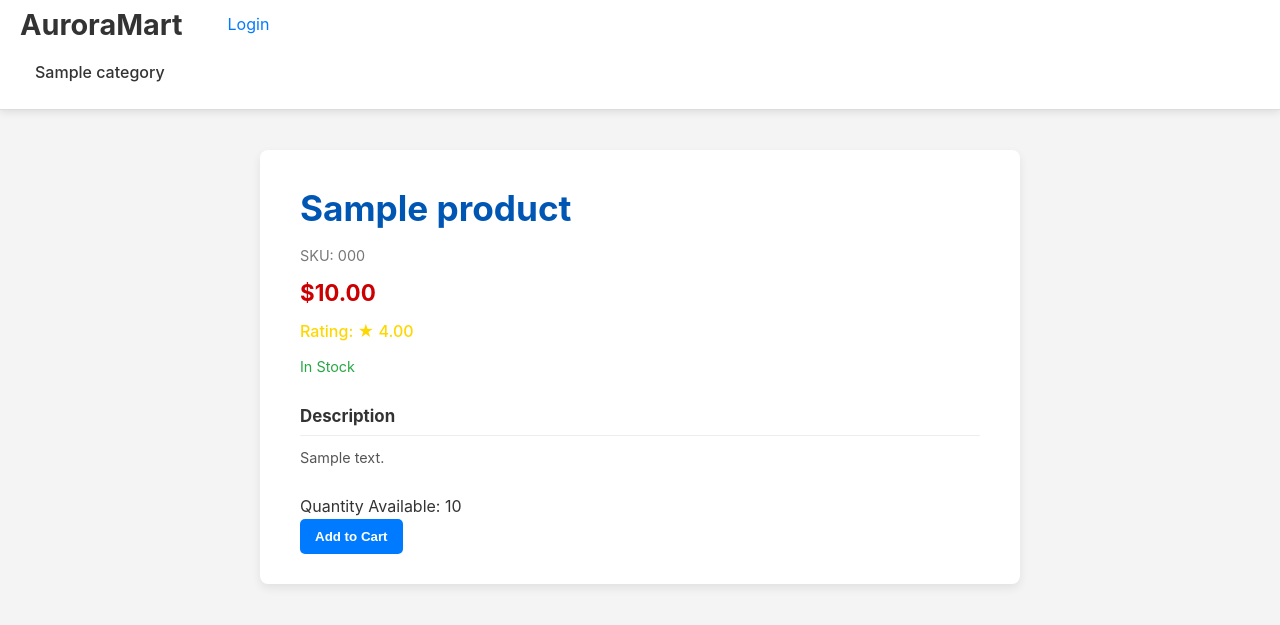
After one commit to benedictngth/AuroraMart, a Django app: page /product/000/ in a window 1280 px wide. The commit adds this page. Shown: the top 625 px of the page. Run offline with Django 5.2, Linux system fonts and the light colour scheme; tables that the repository leaves empty hold one stand-in row (values such as "Sample post").

Commit message:
add individual product_detail page

```diff
--- a/auroramartproj/import_csv_data.py
+++ b/auroramartproj/import_csv_data.py
@@ -10,7 +10,7 @@ django.setup()
 from onlinestore.models import Product, Category, Subcategory
 
 # --- Configuration ---
-CSV_FILE_PATH = '/Users/zeevierrrr/Downloads/IS2108 - AY2526S1 - Pair Project/data/b2c_products_500.csv'
+CSV_FILE_PATH = './b2c_products_500.csv'
 
 def load_raw_data(file_path):
     """Loads CSV data into a list of dictionaries using the built-in csv module."""
--- a/auroramartproj/onlinestore/context_processors.py
+++ b/auroramartproj/onlinestore/context_processors.py
@@ -11,5 +11,4 @@ def nav_bar_data(request):
             'subcategories': Subcategory.objects.filter(category=category).order_by('subcategory_name')
         }
         menu_data.append(menu_item)
-
     return {'MENU_DATA': menu_data}
--- a/auroramartproj/onlinestore/static/onlinestore/css/style.css
+++ b/auroramartproj/onlinestore/static/onlinestore/css/style.css
@@ -58,6 +58,19 @@ header {
 .logo a {
     color: var(--text-color);
 }
+
+.header-left {
+    display: flex;
+    align-items: center;
+}
+
+.header-actions {
+    display: flex;
+    align-items: center;
+    margin-left: 25px; /* Add space between logo and login button */
+}
+
+
 
 #main-nav-menu {
     display: flex;
@@ -309,6 +322,43 @@ header {
     background-color: var(--secondary-color);
 }
 
+
+/* Product Detail Page Styles */
+.product-detail-content {
+    max-width: 800px;
+    margin: 40px auto;
+    padding: 0 var(--page-padding-x);
+}
+
+.product-detail-card {
+    background-color: white;
+    padding: 30px 40px;
+    border-radius: 8px;
+    box-shadow: var(--card-shadow);
+}
+
+.product-detail-card .product-name {
+    font-size: 2.2em;
+    color: var(--secondary-color);
+}
+
+.product-detail-card .product-description {
+    margin: 25px 0;
+}
+
+.product-detail-card .product-description h3 {
+    margin-bottom: 10px;
+    color: var(--text-color);
+    border-bottom: 1px solid #eee;
+    padding-bottom: 5px;
+}
+
+.add-to-cart-btn:disabled {
+    background-color: #ccc;
+    cursor: not-allowed;
+}
+
+
 @media (max-width: 768px) {
     .nav-bar-panel {
         display: none !important;
--- /dev/null
+++ b/auroramartproj/onlinestore/templates/onlinestore/_navBar.html
@@ -0,0 +1,38 @@
+{% load static %}
+<header>
+  <div class="header-left">
+    <div class="logo"><a href="{% url 'landing_page' %}">AuroraMart</a></div>
+    <div class="header-actions">
+      <a href="{% url 'login' %}" class="login-btn">Login</a>
+    </div>
+  </div>
+
+  <nav id="main-nav-menu">
+    {% for item in MENU_DATA %}
+    <div class="category-item">
+      <a href="#" class="nav-category-link">
+        {{ item.category.category_name }}
+      </a>
+      <div class="nav-bar-panel">
+        <div class="view-all-column">
+          <a
+            href="{% url 'product_list' %}?category={{ item.category.id }}"
+            class="view-all-link"
+          >
+            View All {{ item.category.category_name }}
+          </a>
+        </div>
+        <ul class="subcategory-list">
+          {% for subcat in item.subcategories %}
+          <li>
+            <a href="{% url 'product_list' %}?subcategory={{ subcat.id }}">
+              {{ subcat.subcategory_name }}
+            </a>
+          </li>
+          {% endfor %}
+        </ul>
+      </div>
+    </div>
+    {% endfor %}
+  </nav>
+</header>
--- /dev/null
+++ b/auroramartproj/onlinestore/templates/onlinestore/product_detail.html
@@ -0,0 +1,41 @@
+{% load static %}
+<!DOCTYPE html>
+<html lang="en">
+  <head>
+    <meta charset="UTF-8" />
+    <meta name="viewport" content="width=device-width, initial-scale=1.0" />
+    <title>AuroraMart | {{ product.product_name }}</title>
+    <link rel="stylesheet" href="{% static 'onlinestore/css/style.css' %}" />
+  </head>
+  <body>
+    {% include 'onlinestore/_navBar.html'%}
+
+    <main class="product-detail-content">
+      <div class="product-detail-card">
+        <h1 class="product-name">{{ product.product_name }}</h1>
+        <p class="product-sku">SKU: {{ product.sku_code }}</p>
+        <p class="product-price">${{ product.unit_price }}</p>
+        <p class="product-rating">
+          Rating: ★ {{ product.product_rating|default:"N/A" }}
+        </p>
+
+        {% if product.quantity_on_hand == 0 %}
+        <p class="product-stock stock-out">Out of Stock</p>
+        {% elif product.quantity_on_hand < 10 %}
+        <p class="product-stock stock-low">
+          Low Stock ({{ product.quantity_on_hand }} remaining)
+        </p>
+        {% else %}
+        <p class="product-stock stock-available">In Stock</p>
+        {% endif %}
+
+        <div class="product-description">
+          <h3>Description</h3>
+          <p>{{ product.product_description|linebreaks|default:"No description available." }}</p>
+        </div>
+        <p> Quantity Available: {{product.quantity_on_hand}}</p>
+        <button class="add-to-cart-btn" {% if product.quantity_on_hand == 0 %}disabled{% endif %}>Add to Cart</button>
+      </div>
+    </main>
+  </body>
+</html>
--- a/auroramartproj/onlinestore/urls.py
+++ b/auroramartproj/onlinestore/urls.py
@@ -5,5 +5,7 @@ from . import views
 
 urlpatterns = [
     path('', views.landing_page, name='landing_page'),
-    path('products/', views.product_list_view, name='product_list'),
+    path('products/', views.product_list, name='product_list'),
+    path("product/<str:product_pk>/", views.product_detail, name = "product_detail"),
+    path("login/", views.login_view, name = "login")
 ]
--- a/auroramartproj/onlinestore/views.py
+++ b/auroramartproj/onlinestore/views.py
@@ -1,4 +1,4 @@
-from django.shortcuts import render
+from django.shortcuts import render, get_object_or_404
 from .models import Product
 
 # Create your views here.
@@ -6,7 +6,7 @@ from .models import Product
 def landing_page(request):
     return render(request, 'onlinestore/home.html')
 
-def product_list_view(request):
+def product_list(request):
 
     products = Product.objects.all()
     title = "All Products"
@@ -30,3 +30,14 @@ def product_list_view(request):
         'page_title': title
     }
     return render(request, 'onlinestore/product_list.html', context)
+
+def product_detail(request, product_pk):
+    product = get_object_or_404(Product, pk = product_pk)
+    context = {
+        'product': product
+    }
+    return render(request, "onlinestore/product_detail.html", context)
+
+
+def login_view(request):
+    return render(request, 'onlinestore/login.html')
```
Also changed, not shown: auroramartproj/onlinestore/templates/onlinestore/home.html (+7 -33 lines), auroramartproj/onlinestore/templates/onlinestore/login.html (added, +31 -0 lines), auroramartproj/onlinestore/templates/onlinestore/product_list.html (+21 -38 lines), auroramartproj/b2c_products_500.csv (added).
